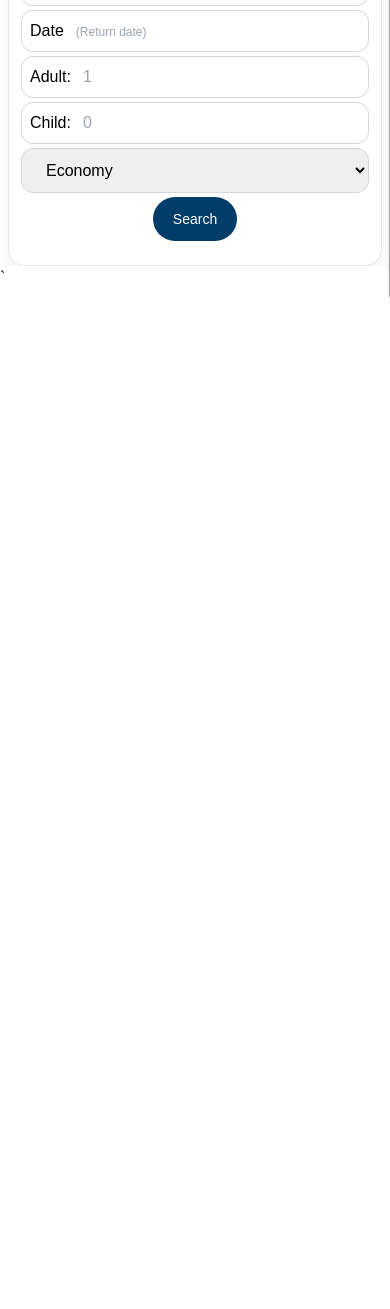
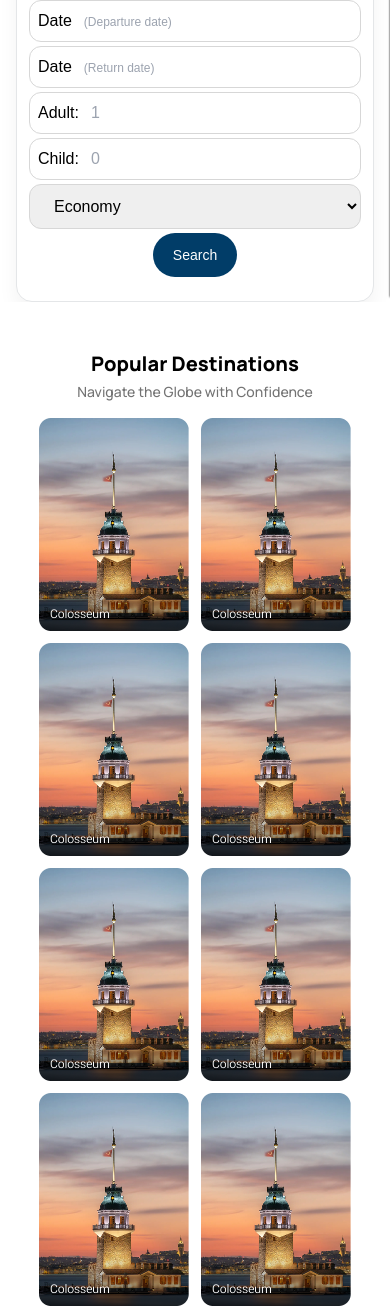
Before and after one commit to meranHM/manzoomeh-front-end-task-vanilla, a website built with Vite: page index.html in a window 390 px wide. Shown: the part 548-1857 px from the top of the page. Before the commit the page ends 844 px from the top, so only its background shows below. Built offline with nearby package versions, Linux system fonts and the light colour scheme.

Commit message:
Add popular destinations section
Refactor responsive design

```diff
--- a/index.html
+++ b/index.html
@@ -110,6 +110,7 @@
       <main
         class="w-full mt-20 flex flex-col space-y-12"
       >
+        <!-- Hero Section -->
         <section
           id="hero"
           class="relative w-full min-h-[624px] overflow-hidden"
@@ -169,7 +170,7 @@
             <!-- Search Box -->
             <div
               id="seach-box"
-              class="relative self-center lg:self-auto mt-16 mx-2 bg-white border border-gray-soft rounded-2xl p-3 shadow-card"
+              class="relative self-center lg:self-auto max-w-xl lg:max-w-none mt-16 mx-4 bg-white border border-gray-soft rounded-2xl p-3 shadow-card"
             >
               <div
                 id="services-box"
@@ -299,6 +300,55 @@
             </div>
           </div>
         </section>
+
+        <!-- Popular Destinations Section -->
+        <section
+          id="popular-destinations"
+          class="w-full px-4 relative flex flex-col items-center"
+        >
+          <div class="text-center">
+            <h2
+              class="text-xl font-extrabold text-nowrap"
+            >
+              Popular Destinations
+            </h2>
+            <p
+              class="font-medium text-[#737373] text-sm mt-1"
+            >
+              Navigate the Globe with Confidence
+            </p>
+          </div>
+
+          <div
+            id="popular-destinations-carousel"
+            class="grid grid-cols-2 sm:grid-cols-3 md:grid-cols-4 lg:flex lg:flex-wrap lg:justify-center gap-3 mt-4"
+          >
+            <div class="w-[150px] h-[213px] overflow-hidden">
+              <img src="/assets/colosseum.png" alt="colosseum" class="w-full h-full object-cover">
+            </div>
+            <div class="w-[150px] h-[213px] overflow-hidden">
+              <img src="/assets/colosseum.png" alt="colosseum" class="w-full h-full object-cover">
+            </div>
+            <div class="w-[150px] h-[213px] overflow-hidden">
+              <img src="/assets/colosseum.png" alt="colosseum" class="w-full h-full object-cover">
+            </div>
+            <div class="w-[150px] h-[213px] aspect-[150/213] overflow-hidden">
+              <img src="/assets/colosseum.png" alt="colosseum" class="w-full h-full object-cover">
+            </div>
+            <div class="w-[150px] h-[213px] overflow-hidden">
+              <img src="/assets/colosseum.png" alt="colosseum" class="w-full h-full object-cover">
+            </div>
+            <div class="w-[150px] h-[213px] overflow-hidden">
+              <img src="/assets/colosseum.png" alt="colosseum" class="w-full h-full object-cover">
+            </div>
+            <div class="w-[150px] h-[213px] overflow-hidden">
+              <img src="/assets/colosseum.png" alt="colosseum" class="w-full h-full object-cover">
+            </div>
+            <div class="w-[150px] h-[213px] overflow-hidden">
+              <img src="/assets/colosseum.png" alt="colosseum" class="w-full h-full object-cover">
+            </div>
+          </div>
+        </section>
       </main>
 
     </div>
```
